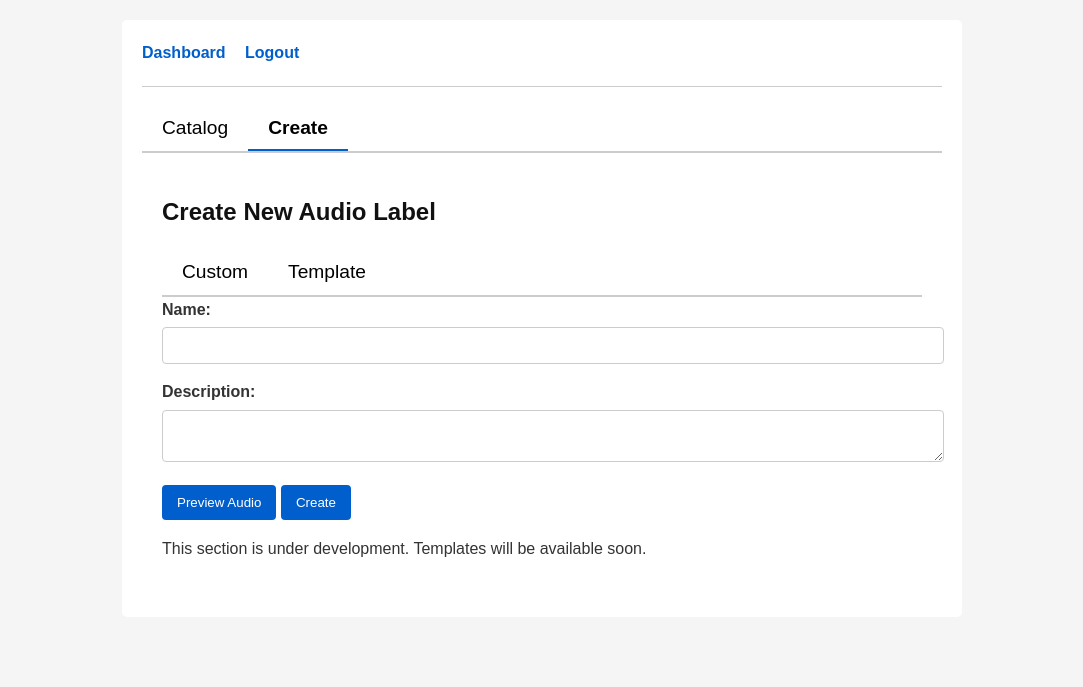
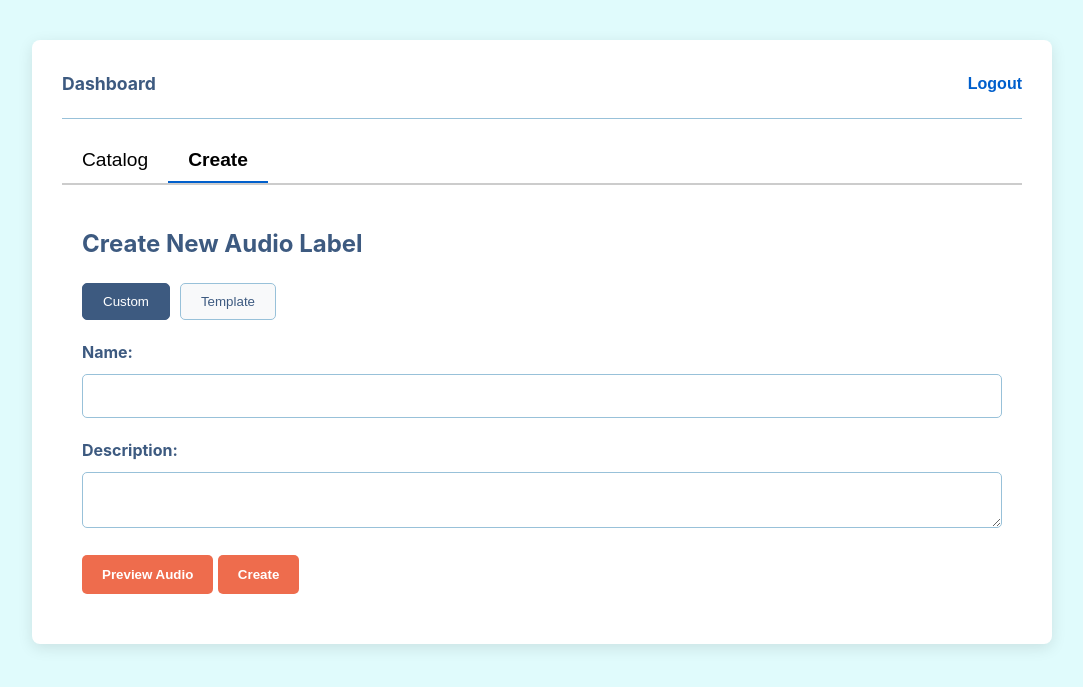
Before and after one commit to AaritKumar/blindmanagementsystem, a Django app: page /dashboard/ in a window 1280 px wide, after a click on "Create". Shown: the top 687 px of the page, without its empty margins (98-1181 px from the left). Run offline with Django 5.2, Linux system fonts and the light colour scheme; a user stored in the database is signed in; data comes from the database, SQL or seed files in the repository; both versions use the stored data as it was after the commit.

Commit message:
UI Theme Redesign

```diff
--- a/templates/base.html
+++ b/templates/base.html
@@ -5,62 +5,89 @@
     <meta name="viewport" content="width=device-width, initial-scale=1.0">
     <title>{% block title %}Accessible QR Audio{% endblock %}</title>
     <style>
-        /* Basic styling for readability and high contrast */
+        /* New Color Scheme */
         body {
-            font-family: sans-serif;
+            font-family: -apple-system, BlinkMacSystemFont, "Segoe UI", Roboto, Helvetica, Arial, sans-serif;
             line-height: 1.6;
             margin: 0;
-            padding: 20px;
-            background-color: #f5f5f5;
-            color: #333;
+            padding: 40px 20px;
+            background-color: #e0fbfc; /* Pale Cyan background */
+            color: #293241; /* Dark Blue text */
         }
         .container {
-            max-width: 800px;
+            max-width: 960px;
             margin: 0 auto;
-            background: #fff;
-            padding: 20px;
-            border-radius: 5px;
+            background: #ffffff;
+            padding: 30px;
+            border-radius: 8px;
+            box-shadow: 0 4px 15px rgba(0,0,0,0.1);
         }
         nav {
             padding-bottom: 20px;
-            border-bottom: 1px solid #ccc;
+            border-bottom: 1px solid #98c1d9; /* Light Blue border */
             margin-bottom: 20px;
+            display: flex;
+            justify-content: space-between;
+            align-items: center;
         }
         nav a {
-            margin-right: 15px;
-            color: #005fcc;
+            margin-right: 20px;
+            color: #3d5a80; /* Medium Blue links */
             text-decoration: none;
             font-weight: bold;
+            font-size: 1.1em;
         }
         nav a:hover {
-            text-decoration: underline;
+            color: #ee6c4d; /* Orange hover */
         }
-        h1, h2 {
-            color: #111;
+        h1, h2, h3 {
+            color: #3d5a80; /* Medium Blue headers */
         }
         .form-group {
-            margin-bottom: 15px;
+            margin-bottom: 20px;
         }
         .form-group label {
             display: block;
-            margin-bottom: 5px;
+            margin-bottom: 8px;
             font-weight: bold;
+            color: #3d5a80;
         }
         .form-group input, .form-group textarea {
             width: 100%;
-            padding: 10px;
-            border: 1px solid #ccc;
-            border-radius: 4px;
+            padding: 12px;
+            border: 1px solid #98c1d9; /* Light Blue border */
+            border-radius: 5px;
+            font-size: 1em;
+            box-sizing: border-box; /* Ensures padding doesn't affect width */
         }
         .btn {
             display: inline-block;
-            padding: 10px 15px;
-            background: #005fcc;
+            padding: 12px 20px;
+            background: #ee6c4d; /* Orange button */
             color: #fff;
             border: 0;
-            border-radius: 4px;
+            border-radius: 5px;
             cursor: pointer;
             text-decoration: none;
+            font-weight: bold;
+            transition: background-color 0.2s;
+        }
+        .btn:hover {
+            background-color: #d85a3a; /* Darker orange on hover */
+        }
+        .btn-link {
+            background: none;
+            border: none;
+            color: #3d5a80; /* Medium Blue */
+            text-decoration: none;
+            font-weight: bold;
+            font-family: inherit;
+            font-size: 1.1em;
+            padding: 0;
+            cursor: pointer;
+        }
+        .btn-link:hover {
+            color: #ee6c4d; /* Orange hover */
         }
         .skip-link {
             position: absolute;
--- a/templates/products/product_form.html
+++ b/templates/products/product_form.html
@@ -1,8 +1,28 @@
 <h2>Create New Audio Label</h2>
+<style>
+    .create-tabs {
+        display: flex;
+        margin-bottom: 20px;
+    }
+    .create-tab-link {
+        padding: 10px 20px;
+        cursor: pointer;
+        border: 1px solid #98c1d9; /* Light Blue */
+        background-color: #f8f9fa;
+        color: #3d5a80; /* Medium Blue */
+        border-radius: 5px;
+        margin-right: 10px;
+    }
+    .create-tab-link.selected {
+        background-color: #3d5a80; /* Medium Blue */
+        color: #fff;
+        border-color: #3d5a80;
+    }
+</style>
 
-<div class="tabs">
-    <button class="tab-link active" onclick="openCreateTab('custom')">Custom</button>
-    <button class="tab-link" onclick="openCreateTab('template')">Template</button>
+<div class="create-tabs">
+    <button class="create-tab-link selected" onclick="openCreateTab(event, 'custom')">Custom</button>
+    <button class="create-tab-link" onclick="openCreateTab(event, 'template')">Template</button>
 </div>
 
 <div id="custom" class="create-tab-content active">
@@ -35,14 +55,20 @@
         }
     });
 
-    function openCreateTab(tabName) {
-        var i;
-        var tabcontent = document.getElementsByClassName("create-tab-content");
+    function openCreateTab(evt, tabName) {
+        var i, tabcontent, tablinks;
+        tabcontent = document.getElementsByClassName("create-tab-content");
         for (i = 0; i < tabcontent.length; i++) {
             tabcontent[i].style.display = "none";
         }
-        var tablinks = document.getElementsByClassName("tab-link");
-        // This is a simplified version, you might need to adjust based on your main tab script
+        tablinks = document.getElementsByClassName("create-tab-link");
+        for (i = 0; i < tablinks.length; i++) {
+            tablinks[i].className = tablinks[i].className.replace(" selected", "");
+        }
         document.getElementById(tabName).style.display = "block";
+        evt.currentTarget.className += " selected";
     }
+    // Set the default tab to be visible
+    document.getElementById('custom').style.display = "block";
+    document.getElementById('template').style.display = "none";
 </script>
```
Also changed, not shown: templates/products/dashboard.html (+115 -28 lines), templates/products/home.html (+6 -4 lines), db.sqlite3.
